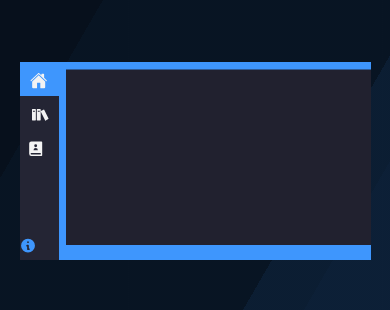
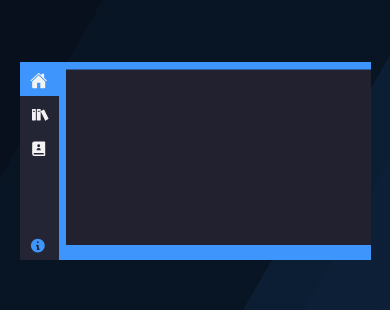
Before and after one commit to mikeyd2017/fsft, a React (Create React App) app: page / in a window 390 px wide. Shown: the part 261-571 px from the top of the page. Built offline with nearby package versions, Linux system fonts and the light colour scheme.

Commit message:
Mobile icon fix

```diff
--- a/src/Styles/home.scss
+++ b/src/Styles/home.scss
@@ -70,10 +70,6 @@
                     @include breakpoint($small-laptop) {
                         width: 100%;
                         text-align: center;
-
-                        &:nth-of-type(3) > li > svg {
-                            margin-left: -3px;
-                        }
                     }
 
                     &:last-of-type > li {
@@ -89,6 +85,7 @@
                             padding-left: 0px;
                             padding-bottom: 5px;
                             width: 100%;
+                            transform: translateX(-25%);
                         }
                     }
 
```
